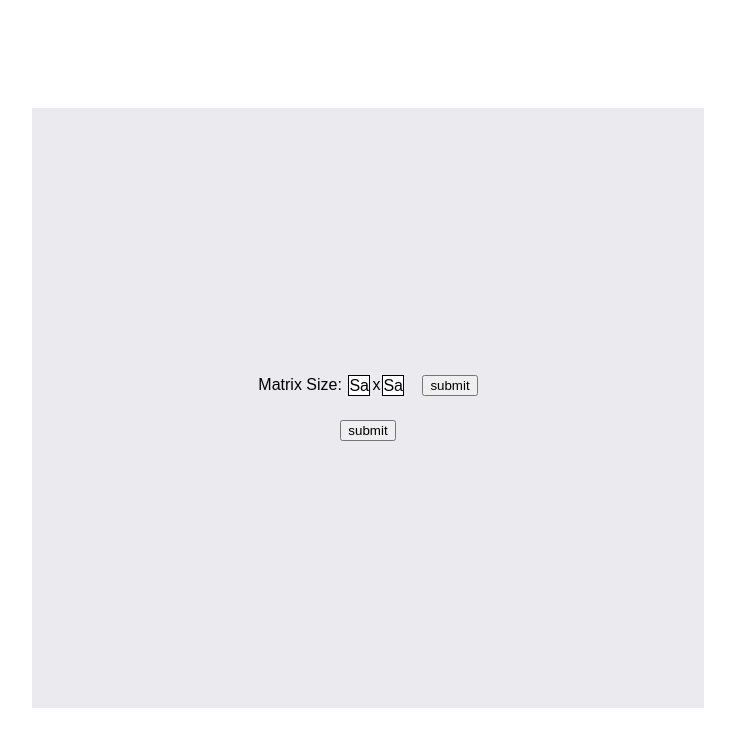
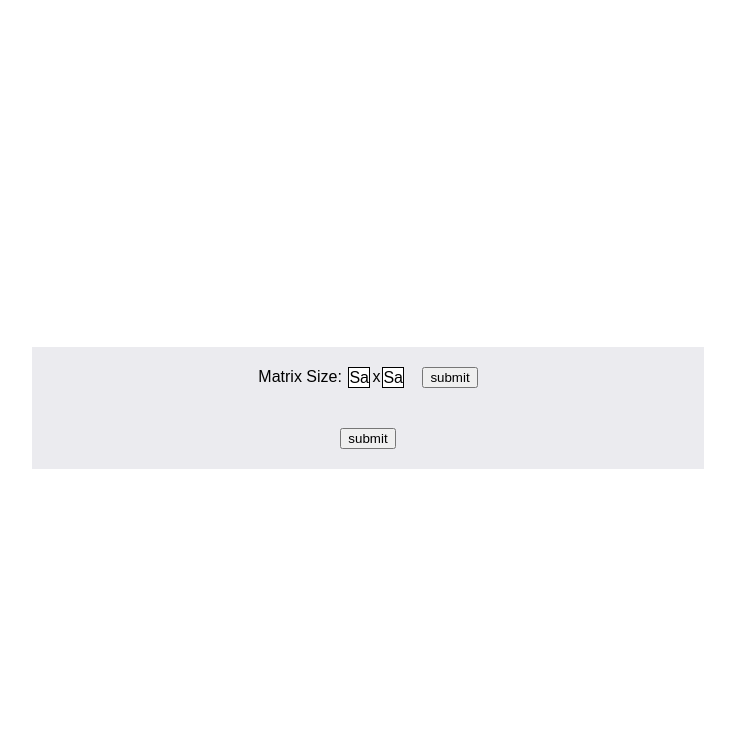
Before and after one commit to NotJoeMartinez/joes-math-tools, a Vue app: page /isRef in a window 1280 px wide. Both pictures are taken after typing "Sample", "Sample" into the empty fields and a click on the button "submit". Shown: the top 746 px of the page, without its empty margins (272-1007 px from the left). Built offline with nearby package versions, Linux system fonts and the light colour scheme.

Commit message:
updated styling to isRef and changed alert to html

```diff
--- a/src/components/forms/MatrixForm.vue
+++ b/src/components/forms/MatrixForm.vue
@@ -11,7 +11,7 @@
                 <div v-for="rowIndex in rows" :key="`row-${rowIndex}`" class="row">
                     <input v-for="colIndex in cols" :key="`col-${colIndex}`" type="text" class="inputElem">
                 </div>
-                <button id="checkRef" @click="emitArrayValues">
+                <button id="submitMatrixElemBtn" @click="emitArrayValues">
                     submit
                 </button>
             </div>
@@ -82,12 +82,11 @@ export default {
 
 .matrixForm {
     display: flex;
-    justify-content: center;
+    justify-content: flex-start;
     align-items: center; /* Changed to center to align items vertically */
     flex-direction: column;
     width: 50%;
     max-width: 50%;
-    height: 70vh;
     padding: 20px;
     background-color: #ebebef;
 }
@@ -113,6 +112,10 @@ export default {
     margin-top: 1.5rem;
 }
 
+#submitMatrixElemBtn {
+    margin-top: 1rem;
+
+}
 
 .inputElem {
     width: 1.5rem;
--- a/src/pages/IsRefPage.vue
+++ b/src/pages/IsRefPage.vue
@@ -3,6 +3,22 @@
         <MatrixForm
             @matrixSubmitClicked="checkRef"
         />
+
+
+        <div v-if="showResult" class="result">
+            <div v-if="isRowEchelonForm" style="background-color: green;">
+                <p>
+                    The matrix is in row echelon form
+                </p>
+            </div>
+
+            <div v-else  style="background-color: red;">
+                <p>
+                    The matrix is not in row echelon form
+                </p>
+            </div>
+        </div>
+
     </div>
 </template>
 
@@ -13,14 +29,23 @@ export default {
     components: {
         MatrixForm
     },
+    data() {
+        return {
+            showResult: false,
+            isRowEchelonForm: false
+        }
+    },
     methods: {
         checkRef(matrix) {
 
             let result = isRowEchelonForm(matrix);
+            this.showResult = true;
             if (result) {
-                alert('The matrix is in row echelon form');
+                this.isRowEchelonForm = true;
+                console.log('The matrix is in row echelon form');
             } else {
-                alert('The matrix is not in row echelon form');
+                this.isRowEchelonForm = false;
+                console.log('The matrix is not in row echelon form');
             }
 
         }
@@ -33,7 +58,11 @@ export default {
     display: flex;
     justify-content: center;
     align-items: center;
+    flex-direction: column;
     height: 100vh;
     background-color: #fff;
 }
+.result {
+    display: flex;
+}
 </style>
```
